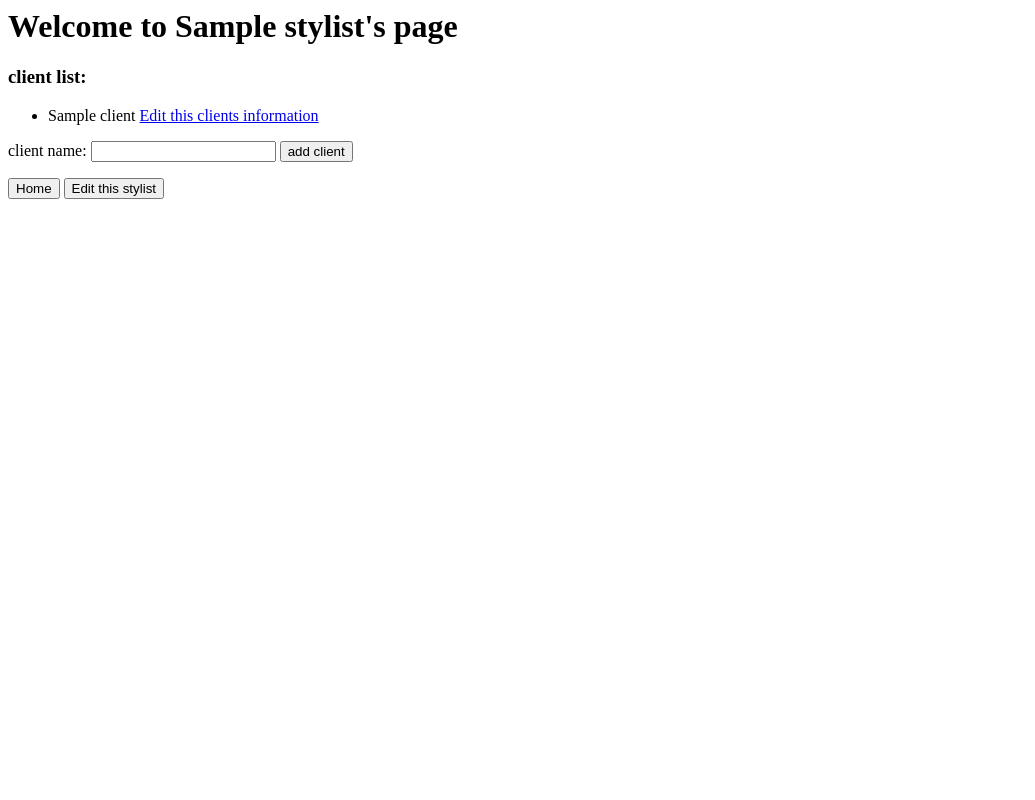
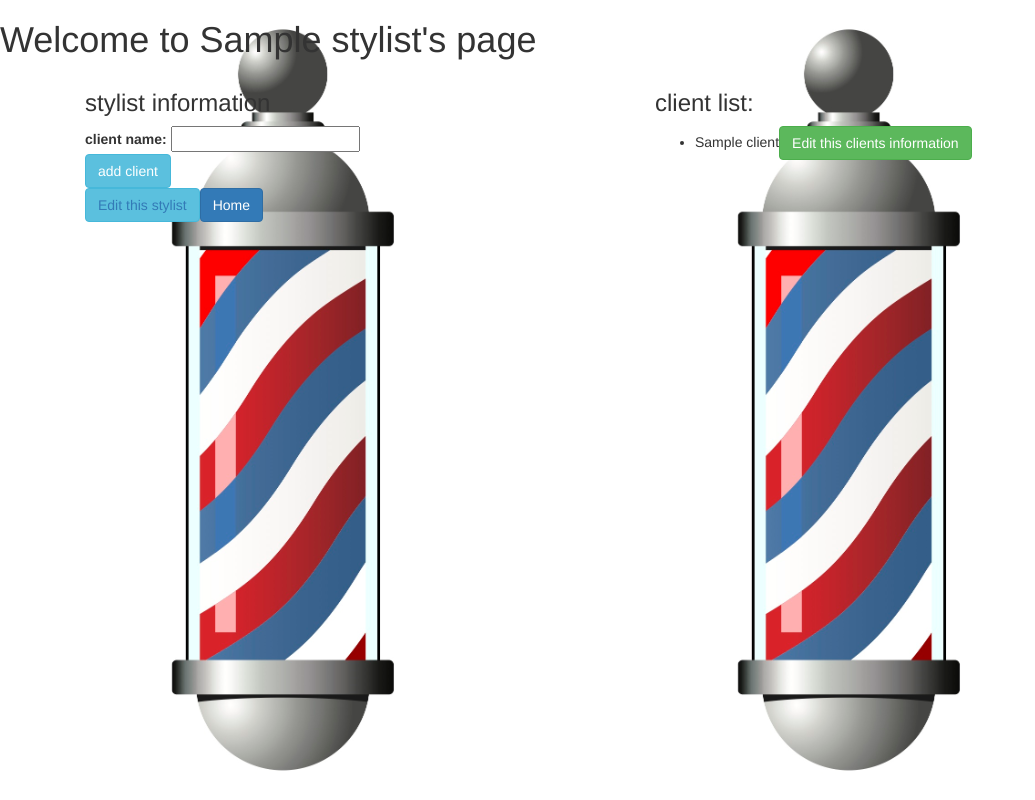
Before and after one commit to rloos289/php_hairsalon, a PHP site: template views/stylist.html.twig in a window 1280 px wide. Shown: the whole page, without its empty margins (0-1035 px from the left). Run offline with PHP 8.4, Linux system fonts and the light colour scheme; the template is opened without the code that fills it: most values are stand-ins (such as "Sample title", 1, 10 or a date in 2020); some libraries are stand-ins or nearby versions.

Commit message:
add styling, make databases plural

```diff
--- a/app/app.php
+++ b/app/app.php
@@ -4,7 +4,7 @@
     require_once __DIR__."/../src/Stylist.php";
     require_once __DIR__."/../src/Client.php";
 
-    $server = 'mysql:host=localhost:8889;dbname=hair_salon_test';
+    $server = 'mysql:host=localhost:8889;dbname=hair_salon';
     $username = 'root';
     $password = 'root';
     $DB = new PDO($server, $username, $password);
--- a/views/stylist.html.twig
+++ b/views/stylist.html.twig
@@ -1,27 +1,37 @@
 <html>
   <head>
+    <link href='/css/bootstrap.min.css' rel='stylesheet' type='text/css'>
+    <link href='/css/styles.css' rel='stylesheet' type='text/css'>
     <title>Styles</title>
   </head>
   <body>
     <h1>Welcome to {{ stylist.getName}}'s page</h1>
+    <div class="container">
+        <div class="col-md-6">
+            <h3>stylist information</h3>
+            <form action="/stylist/{{ stylist.getId }}" method="post">
+                <label for="">client name: </label>
+                <input type="text" name="add_client" value="">
+                <br>
+                <button type="submit" name="button" class="btn btn-info">add client</button>
+                <br>
+                <a href="/editstylist/{{ stylist.getId }}"><button type="button" name="button" class="btn btn-info">Edit this stylist</button</a>
+                <a href="/"><button type="button" name="button" class="btn btn-primary" >Home</button></a>
+            </form>
+            </br>
+        </div>
+        <div class="col-md-6">
             {% if clients is not empty %}
                 <h3>client list:</h3>
                 {% for client in clients %}
                 <ul>
-        <li>{{client.getName}}
-         <a href="/editclient/{{ client.getId }}"<button type="button" name="button">Edit this clients information</button></a></li>
+                    <li>{{client.getName}}<a href="/editclient/{{ client.getId }}"<button type="button" name="button" class="btn btn-success">Edit this clients information</button></a></li>
                </ul>
                 {% endfor %}
             {% else %}
                 <p>{{ stylist.getName}} currently has no clients</p>
             {% endif %}
-     <form action="/stylist/{{ stylist.getId }}" method="post">
-        <label for="">client name: </label>
-        <input type="text" name="add_client" value="">
-        <button type="submit" name="button">add client</button>
-     </form>
-     <a href="/"><button type="button" name="button">Home</button></a>
-      <a href="/editstylist/{{ stylist.getId }}"><button type="button" name="button">Edit this stylist</button</a>
-     </form>
+        </div>
+    </div>
   </body>
 </html>
--- a/web/css/styles.css
+++ b/web/css/styles.css
@@ -1,8 +1,8 @@
-#p1 {
-  color: red;
+.home h1 h3 {
+    text-align: center;
 }
 
-#button {
-  margin-left: 45%;
-  margin-top: 20%;
+body {
+    background-image: url("../img/barberpole.jpg");
+    background-size: contain;
 }
```
Also changed, not shown: src/Client.php (+5 -5 lines), src/Stylist.php (+6 -6 lines), views/editclient.html.twig (+10 -6 lines), views/editstylist.html.twig (+11 -6 lines), views/home.html.twig (+8 -2 lines), README.md, web/img/barberpole.jpg (added), 1 other file. Lines whose indentation alone changed are shown as unchanged.
